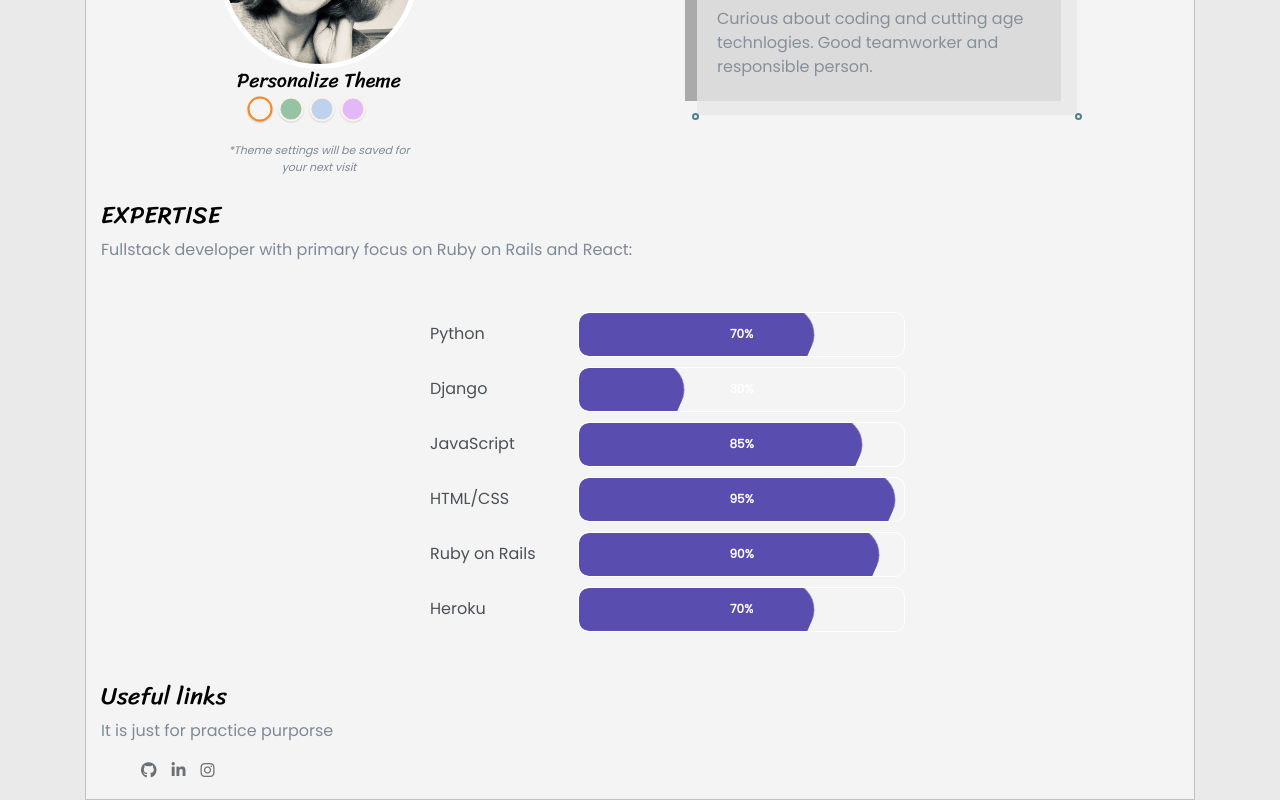
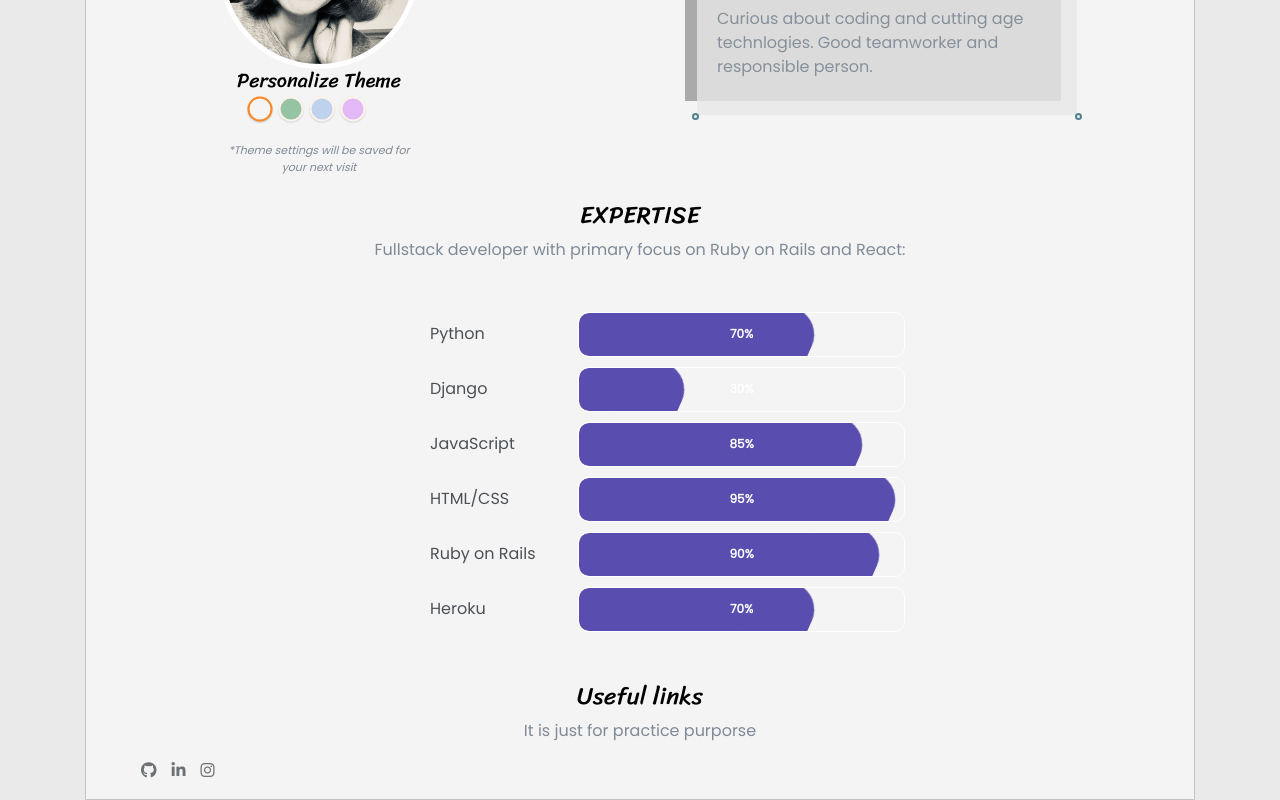
Before and after one commit to alena22292/portfolio-app, a React (Create React App) app: page /about in a window 1280 px wide. Shown: the part 421-1221 px from the top of the page. Built offline with nearby package versions, Linux system fonts and the light colour scheme.

Commit message:
Text center

```diff
--- a/src/components/About.jsx
+++ b/src/components/About.jsx
@@ -16,8 +16,10 @@ class About extends Component {
         <div className="container">
           <div className="about-wrapper">
             <div className="about-me">
-              <h4>EXPERTISE</h4>
-              <p>Fullstack developer with primary focus on Ruby on Rails and React: </p>
+              <div className="about-me-text">
+                <h4>EXPERTISE</h4>
+                <p>Fullstack developer with primary focus on Ruby on Rails and React: </p>
+              </div>
               <div className="language-container">
                 <ul>
                  {languages.map((item) => {
@@ -27,8 +29,10 @@ class About extends Component {
               </div>
             </div>
             <div className="social-links">
-             <h4>Useful links</h4>
-             <p>It is just for practice purporse</p>
+              <div className="about-me-text">
+               <h4>Useful links</h4>
+               <p>It is just for practice purporse</p>
+             </div>
              <ul>
                 <li><i className="fab fa-github"></i></li>
                 <li><i className="fab fa-linkedin-in"></i></li>
--- a/src/index.css
+++ b/src/index.css
@@ -438,6 +438,10 @@ ul {
   margin-bottom: 10px;
 }
 
+.about-me-text {
+  text-align: center;
+}
+
 .progress {
   display: flex;
   height: 1rem;
```
